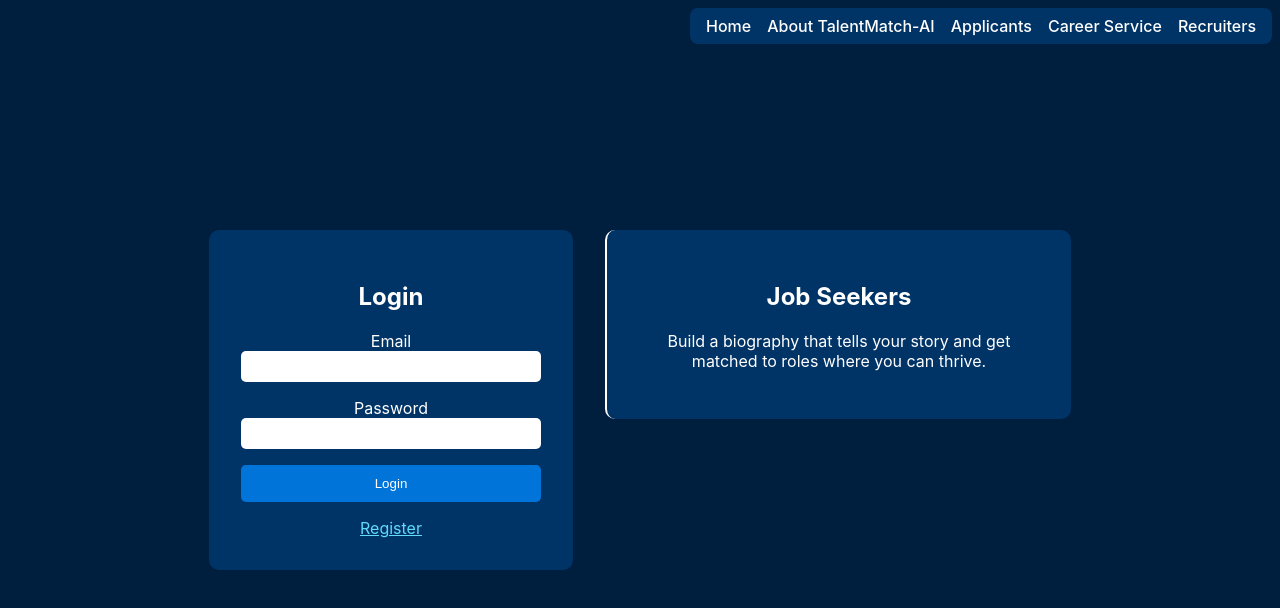
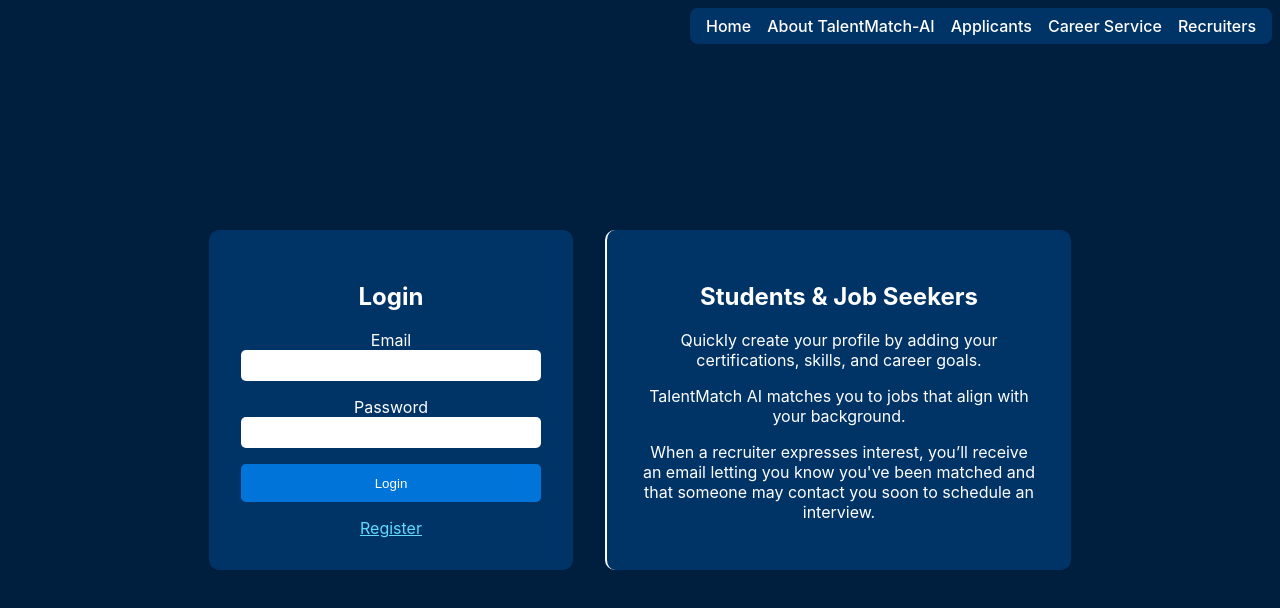
Before and after one commit to danny0ceanCA/airecruiting, a React (Create React App) app in the folder frontend/: page /login/applicant in a window 1280 px wide. Shown: the top 608 px of the page. Built offline with nearby package versions, Linux system fonts and the light colour scheme.

Commit message:
updating role description

```diff
--- a/frontend/src/RoleLogin.js
+++ b/frontend/src/RoleLogin.js
@@ -5,23 +5,53 @@ import LoginForm from './LoginForm';
 const roleInfo = {
   career: (
     <>
-      <h2>Career Services</h2>
-      <p>TalentMatch AI empowers your department with holistic student profiles, AI-driven matching and instant reporting.</p>
+      <h2>Career Services Departments</h2>
+      <p>
+        Create student profiles by entering their training, credentials, and career goals.
+      </p>
+      <p>
+        As recruiters post jobs, TalentMatch AI analyzes and matches your students to the most
+        suitable roles.
+      </p>
+      <p>
+        You’ll be able to track job activity, monitor which students are matched or assigned,
+        and access real-time metrics to support program outcomes and reporting.
+      </p>
     </>
   ),
   recruiter: (
     <>
-      <h2>Recruiters</h2>
-      <p>Find candidates who are more than just resumes using our AI-powered matching and custom insights.</p>
+      <h2>Recruiters & Employers</h2>
+      <p>
+        Post your job by entering details such as credentials, certifications, and setting preferences.
+      </p>
+      <p>
+        TalentMatch AI scans student profiles from partner schools and presents the best matches.
+      </p>
+      <p>
+        You can review matched candidates, generate tailored resumes, and coordinate interviews
+        with career services—all from a single platform.
+      </p>
     </>
   ),
   applicant: (
     <>
-      <h2>Job Seekers</h2>
-      <p>Build a biography that tells your story and get matched to roles where you can thrive.</p>
+      <h2>Students & Job Seekers</h2>
+      <p>
+        Quickly create your profile by adding your certifications, skills, and career goals.
+      </p>
+      <p>
+        TalentMatch AI matches you to jobs that align with your background.
+      </p>
+      <p>
+        When a recruiter expresses interest, you’ll receive an email letting you know you've been
+        matched and that someone may contact you soon to schedule an interview.
+      </p>
     </>
   ),
 };
+
+
 
 function RoleLogin() {
   const { role } = useParams();
```
